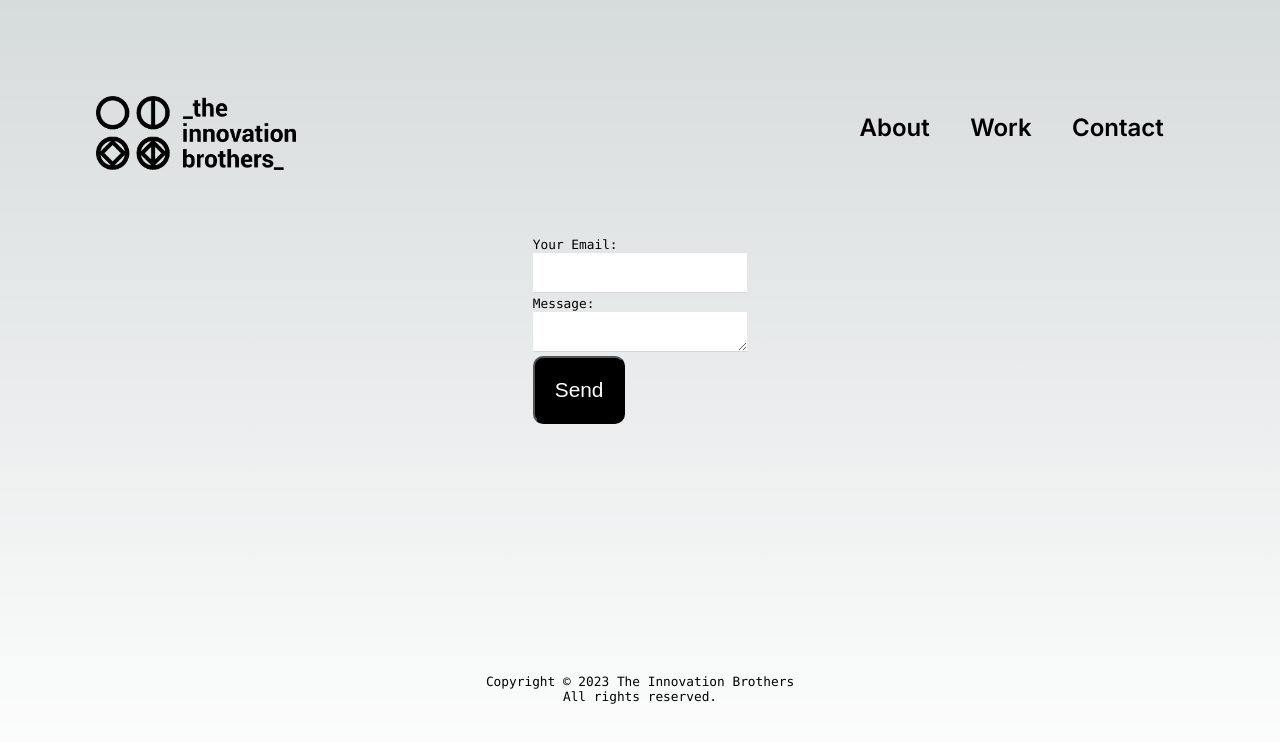
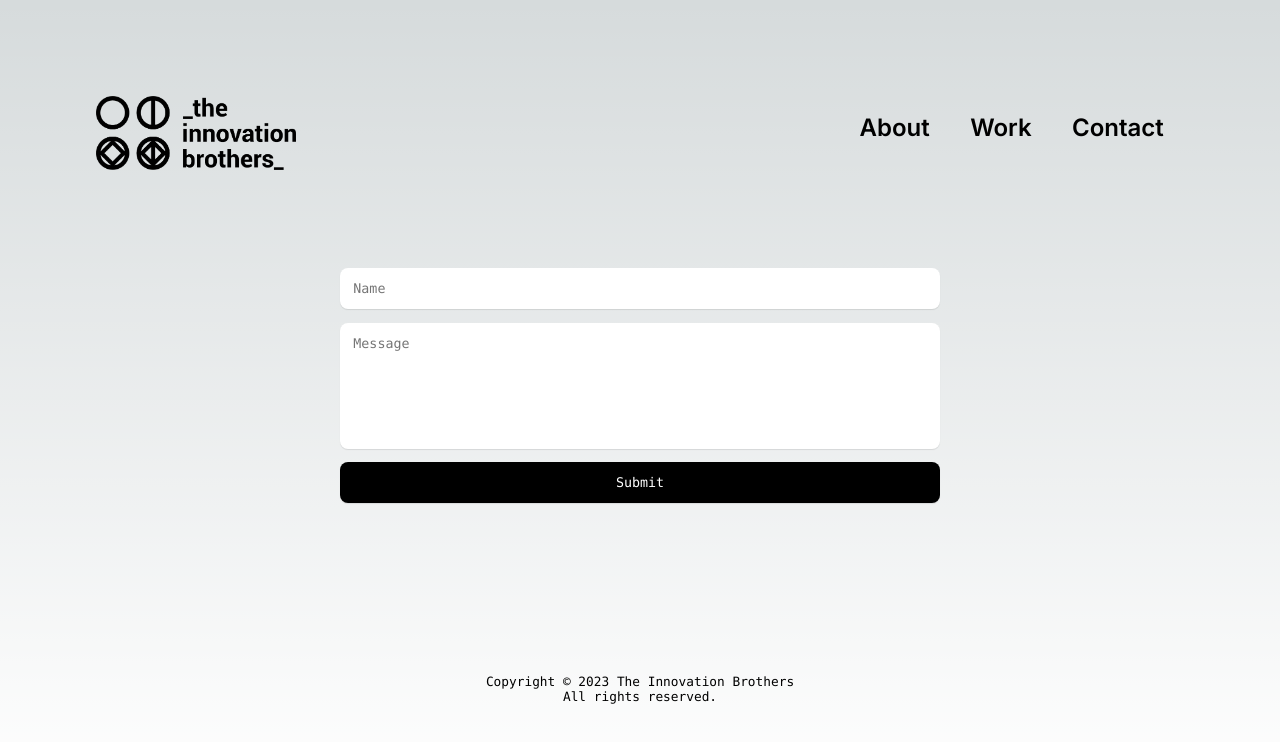
Before and after one commit to industriousparadigm/innovbros-nextgen, a Next.js app: page /contact in a window 1280 px wide. Shown: the top 742 px of the page. Built offline with nearby package versions, Linux system fonts and the light colour scheme.

Commit message:
beautified form

```diff
--- a/components/contact-form.tsx
+++ b/components/contact-form.tsx
@@ -1,42 +1,28 @@
+import styles from "@/styles/ContactForm.module.scss"
+
 export default function ContactForm() {
   return (
-    <form name="contact" action="/success" method="POST" data-netlify="true">
+    <form
+      className={styles.cf}
+      name="contact"
+      action="/success"
+      method="POST"
+      data-netlify="true"
+    >
       <input type="hidden" name="form-name" value="contact" />
-      <p>
-        <label htmlFor="youremail">Your Email:</label> <br />
-        <input type="email" name="email" id="youremail" />
-      </p>
-      <p>
-        <label htmlFor="yourmessage">Message:</label> <br />
-        <textarea name="message" id="yourmessage"></textarea>
-      </p>
-      <p>
-        <button type="submit">Send</button>
-      </p>
-      <style jsx>{`
-        label {
-          font-size: 0.8rem;
-        }
-        input,
-        textarea {
-          width: 100%;
-          height: 40px;
-          border: none;
-          border-bottom: 1px solid #d6d6d6;
-          font-size: 1.3rem;
-        }
-        input:focus,
-        textarea:focus {
-          outline: 1px dotted #d6d6d6;
-        }
-        button {
-          padding: 20px;
-          background: black;
-          color: white;
-          border-radius: 10px;
-          font-size: 1.3rem;
-        }
-      `}</style>
+      {/* <div className={`${styles.half} ${styles.left} ${styles.cf}`}>
+        <input type="email" id="input-email" placeholder="Email address" />
+        <input type="text" id="input-subject" placeholder="Subject" />
+      </div> */}
+      <div className="half right cf">
+        <input type="text" id="input-name" placeholder="Name" />
+        <textarea
+          name="message"
+          id="input-message"
+          placeholder="Message"
+        ></textarea>
+      </div>
+      <input type="submit" value="Submit" id="input-submit" />
     </form>
   )
 }
--- a/components/random-quote.tsx
+++ b/components/random-quote.tsx
@@ -14,10 +14,10 @@ const RandomQuote = () => {
   return (
     // <div className="m-12 md:px-12 lg:px-32 text-center">
     <div className={styles.quotesBox}>
-      <p className={styles.description} key={quote._id}>{`"${quote.quote}"`}</p>
+      <p className={styles.description} key={quote._id}>{`${quote.quote}`}</p>
       <br />
       <p className={styles.description}>
-        <em className={styles.centered}>{quote.author}</em>
+        <em className={styles.centered}>- {quote.author}</em>
       </p>
       <br />
       <div className={styles.quoteRefreshButton} onClick={getNewQuote}>
--- a/pages/_app.tsx
+++ b/pages/_app.tsx
@@ -1,5 +1,5 @@
-import '@/styles/globals.css'
-import type { AppProps } from 'next/app'
+import "@/styles/globals.scss"
+import type { AppProps } from "next/app"
 
 export default function App({ Component, pageProps }: AppProps) {
   return <Component {...pageProps} />
--- /dev/null
+++ b/styles/ContactForm.module.scss
@@ -0,0 +1,36 @@
+.half {
+    float: left;
+    width: 48%;
+    margin-bottom: 1em;
+}
+
+.right {
+    width: 50%;
+}
+
+.left {
+    margin-right: 2%;
+}
+
+
+@media (max-width: 480px) {
+    .half {
+        width: 100%;
+        float: none;
+        margin-bottom: 0;
+    }
+}
+
+
+/* Clearfix */
+.cf:before,
+.cf:after {
+    content: " ";
+    /* 1 */
+    display: table;
+    /* 2 */
+}
+
+.cf:after {
+    clear: both;
+}
--- a/styles/Home.module.scss
+++ b/styles/Home.module.scss
@@ -9,9 +9,10 @@
 }
 
 .centered {
-  margin: "0 auto";
-  width: "100%";
-}
+  margin: 0 auto;
+    width: fit-content;
+  }
+
 
 .logoContainer {
   position: relative;
@@ -31,6 +32,7 @@
 
 .page {
   margin-bottom: auto;
+  width: 100%;
 }
 
 .footer {
@@ -150,6 +152,7 @@ footer>.description {
 .quoteRefreshButton {
   margin: 0 auto;
   width: 3rem;
+  cursor: pointer;
 }
 
 /* .center::before {
--- a/styles/globals.css
+++ b/styles/globals.scss
@@ -1,4 +1,5 @@
 @import url('https://fonts.googleapis.com/css2?family=Inter:wght@600;700&display=swap');
+
 :root {
   --max-width: 1100px;
   --border-radius: 12px;
@@ -10,30 +11,24 @@
   --background-start-rgb: 214, 219, 220;
   --background-end-rgb: 255, 255, 255;
 
-  --primary-glow: conic-gradient(
-    from 180deg at 20% 20%,
+  --primary-glow: conic-gradient(from 180deg at 20% 20%,
       #16abff33 0deg,
       #0885ff33 55deg,
       #54d6ff33 120deg,
       #0071ff33 160deg,
-    transparent 360deg
-  );
-  --secondary-glow: radial-gradient(
-    rgba(255, 255, 255, 0.5),
-    rgba(255, 255, 255, 0)
-  );
+      transparent 360deg);
+  --secondary-glow: radial-gradient(rgba(255, 255, 255, 0.5),
+      rgba(255, 255, 255, 0));
 
   --tile-start-rgb: 239, 245, 249;
   --tile-end-rgb: 228, 232, 233;
-  --tile-border: conic-gradient(
-    #00000080,
+  --tile-border: conic-gradient(#00000080,
       #00000040,
       #00000030,
       #00000020,
       #00000010,
       #00000010,
-    #00000080
-  );
+      #00000080);
 
   --callout-rgb: 238, 240, 241;
   --callout-border-rgb: 172, 175, 176;
@@ -90,12 +85,9 @@ body {
 
 body {
   color: rgb(var(--foreground-rgb));
-  background: linear-gradient(
-      to bottom,
+  background: linear-gradient(to bottom,
       transparent,
-      rgb(var(--background-end-rgb))
-    )
-    rgb(var(--background-start-rgb));
+      rgb(var(--background-end-rgb))) rgb(var(--background-start-rgb));
 }
 
 a {
@@ -114,6 +106,7 @@ h4,
 h5 {
   font-family: Inter;
 }
+
 /* @media (prefers-color-scheme: dark) {
   html {
     color-scheme: dark;
@@ -121,3 +114,40 @@ h5 {
 }
 
 */
+form {
+  max-width: 600px;
+  text-align: center;
+  margin: 20px auto;
+
+  input,
+  textarea {
+    border: 0;
+    outline: 0;
+    padding: 1em;
+    border-radius: 8px;
+    display: block;
+    width: 100%;
+    font-family: var(--font-mono);
+    margin-top: 1em;
+    box-shadow: 0 1px 1px rgba(black, 0.1);
+    resize: none;
+
+    &:focus {
+      box-shadow: 0 0px 2px rgba(grey, 1) !important;
+    }
+  }
+
+  #input-submit {
+    color: white;
+    background: black;
+    cursor: pointer;
+
+    &:hover {
+      box-shadow: 0 1px 1px 1px rgba(#aaa, 0.6);
+    }
+  }
+
+  textarea {
+    height: 126px;
+  }
+}
```
Also changed, not shown: pages/index.tsx (+10 -1 lines). Lines whose indentation alone changed are shown as unchanged.
